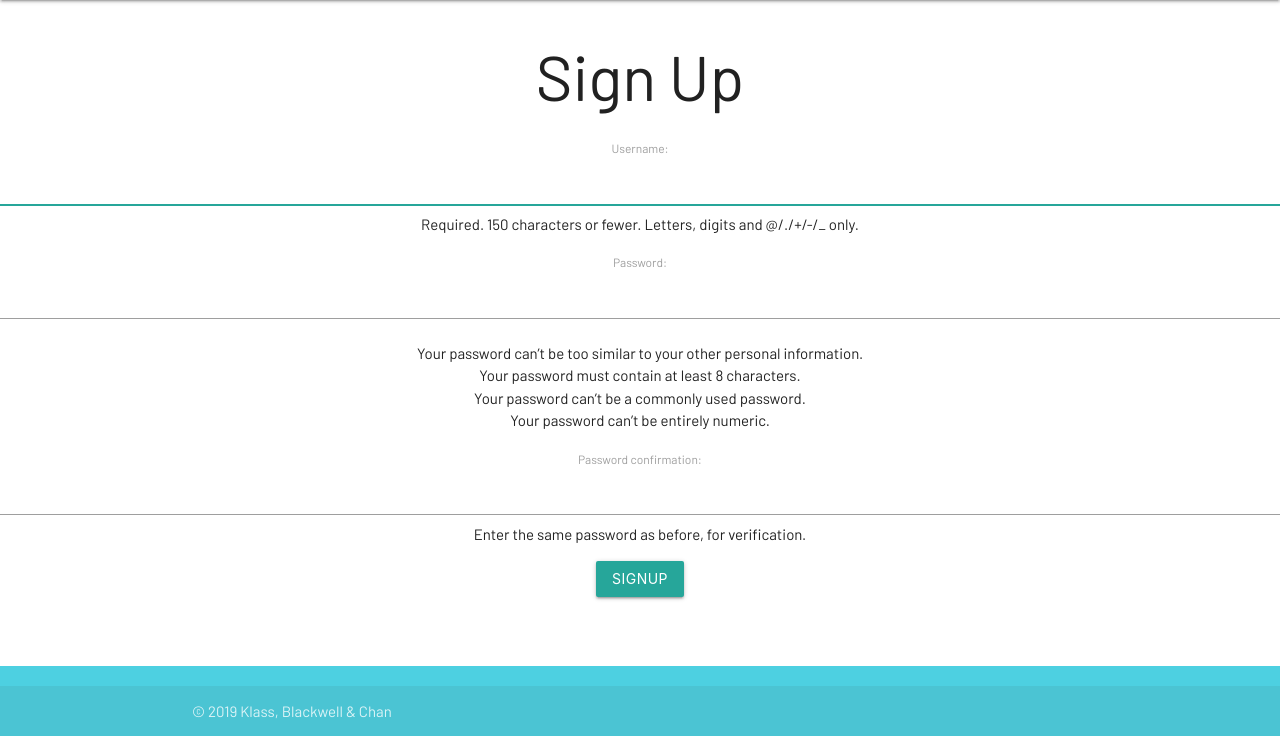
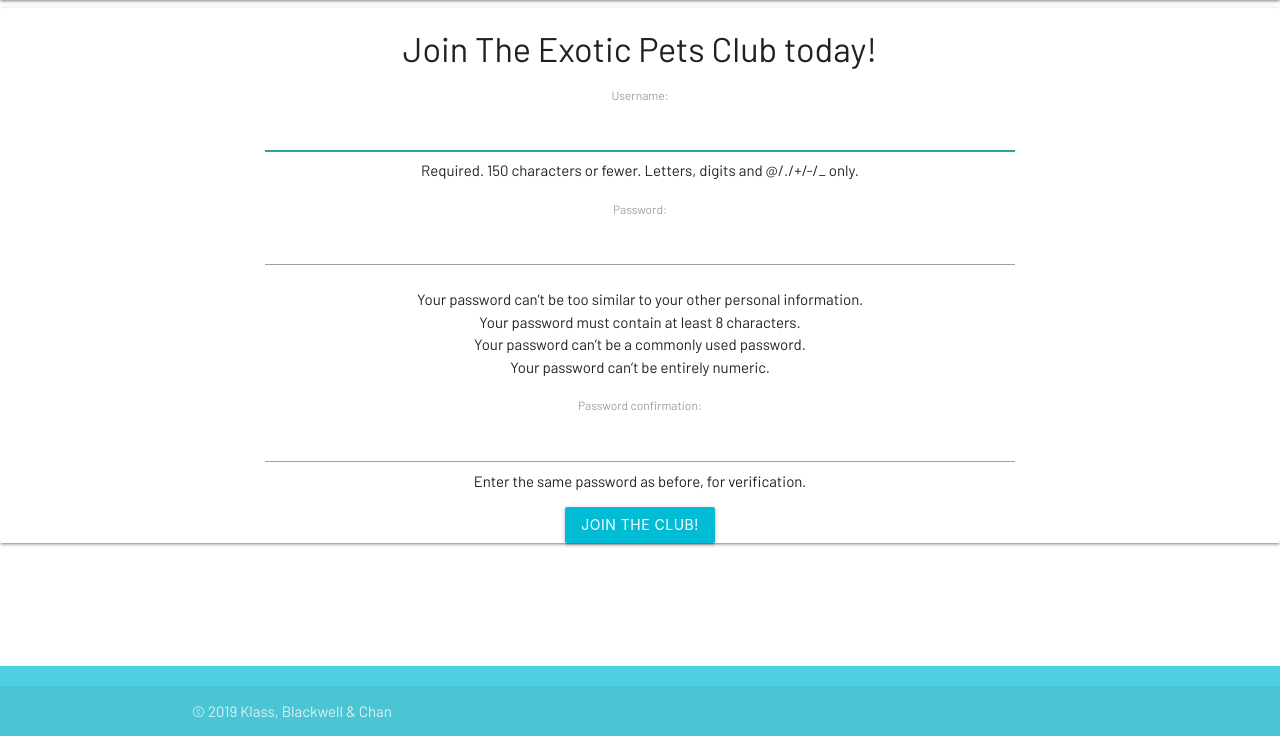
Before and after one commit to trentjblackwell/exoticpetsclub, a Django app: page /accounts/signup in a window 1280 px wide. Shown: the part 64-800 px from the top of the page. Run offline with Django 3.2, Linux system fonts and the light colour scheme.

```diff
--- a/main_app/static/main.js
+++ b/main_app/static/main.js
@@ -1,6 +1,6 @@
 document.addEventListener('DOMContentLoaded', function() {
     var elems = document.querySelectorAll('.slider');
-    var instances = M.Slider.init(elems);
+    var instances = M.Slider.init(elems, {'height' : 570, 'indicators' : false});
   });
 
 
--- a/main_app/static/style.css
+++ b/main_app/static/style.css
@@ -10,13 +10,22 @@ body {
     text-align:center;
   }
 
+
+  .slider {
+ min-height: 100%;
+  }
+
+  .slides {
+    min-height: 100%;
+  }
+
   .tealish {
     background-color: #116070;
   }
 
   .landing-slider {
     min-height: 100%;
-    margin-top: 100px;
+    margin: auto;
   }
 
 
@@ -24,12 +33,10 @@ body {
     height: 100%;
   }
 
-  .login {
-    display: inline-block;
-    max-width: 500px;
-
-  }
-
   #login-form {
 display: inline-block;
   }
+
+  #post-form {
+  display: inline-block;
+  }
--- a/main_app/templates/registration/signup.html
+++ b/main_app/templates/registration/signup.html
@@ -1,14 +1,21 @@
 {% extends 'base.html' %}
 {% block content %}
 
-<h1>Sign Up</h1>
+
+<div class="card login">
+    <div class="transparent" id ="login-form">
+      <div>
+<h4>Join The Exotic Pets Club today!</h4>
+      </div>
 
 {% if error_message %}<p class="red-text">{{ error_message }}</p>{% endif %}
 
 <form method="post" action="{% url 'signup' %}">
   {% csrf_token %}
   {{ form.as_p }}
-  <input type="submit" class="btn" value="signup">
+  <input type="submit" class="btn cyan" value="Join the Club!">
 </form>
+</div>
+</div>
 
 {% endblock %}
```
Also changed, not shown: main_app/templates/home.html (+6 -5 lines), main_app/templates/main_app/post_form.html (+7 -4 lines), main_app/templates/posts/detail.html (+11 -4 lines).
